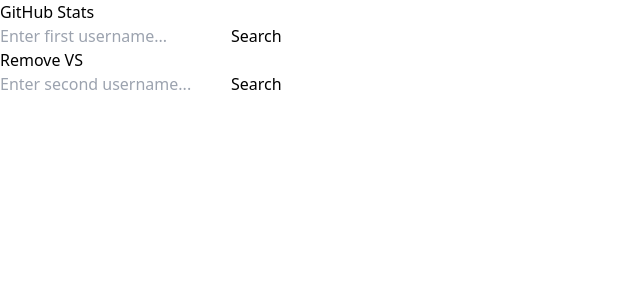
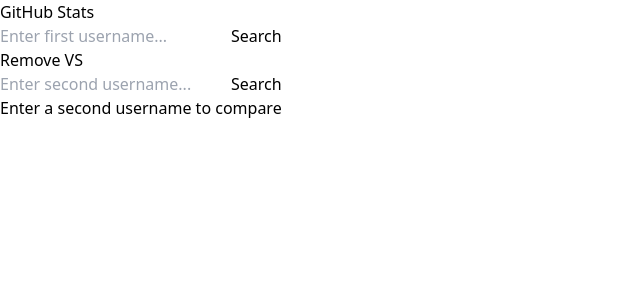
Before and after one commit to haxybaxy/githubstats, a React (Vite) app: page / in a window 1280 px wide. Both pictures are taken after a click on the button "VS". Shown: the top 300 px of the page, without its empty margins (0-640 px from the left). Built offline with nearby package versions, Linux system fonts and the light colour scheme.

Commit message:
score is there in versus mode with one user only

```diff
--- a/src/components/ComparisonView/ComparisonView.tsx
+++ b/src/components/ComparisonView/ComparisonView.tsx
@@ -38,7 +38,7 @@
 
   const rankingResult = useGitHubRank(
     data1?.user || null,
-    isComparing ? data2?.user || null : data1?.user || null
+    (isComparing && data2?.user) || data1?.user || null
   );
 
   const handleSearch = (e: React.FormEvent) => {
@@ -135,8 +135,10 @@
           </div>
         )}
 
-        {isComparing && data2?.user && (
+        {isComparing && (
           <div>
+            {data2?.user ? (
+              <>
                 <UserSection
                   user={data2.user}
                   isWinner={isWinner(2)}
@@ -148,6 +150,12 @@
                   loading={loading2}
                   error={error2}
                 />
+              </>
+            ) : (
+              <div className="mb-8 bg-white p-6 rounded-lg shadow-md flex items-center justify-center h-40">
+                <p className="text-gray-500">Enter a second username to compare</p>
+              </div>
+            )}
           </div>
         )}
       </div>
```
Lines whose indentation alone changed are shown as unchanged.
